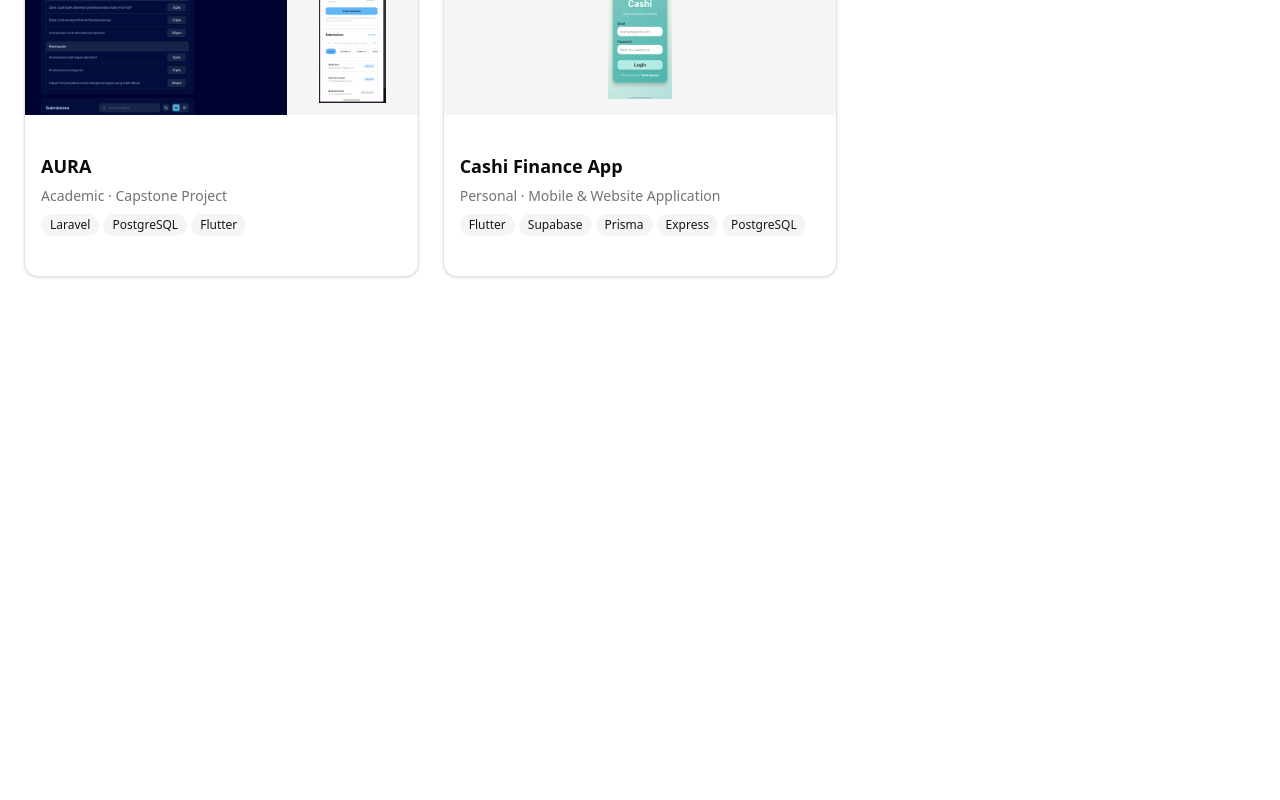
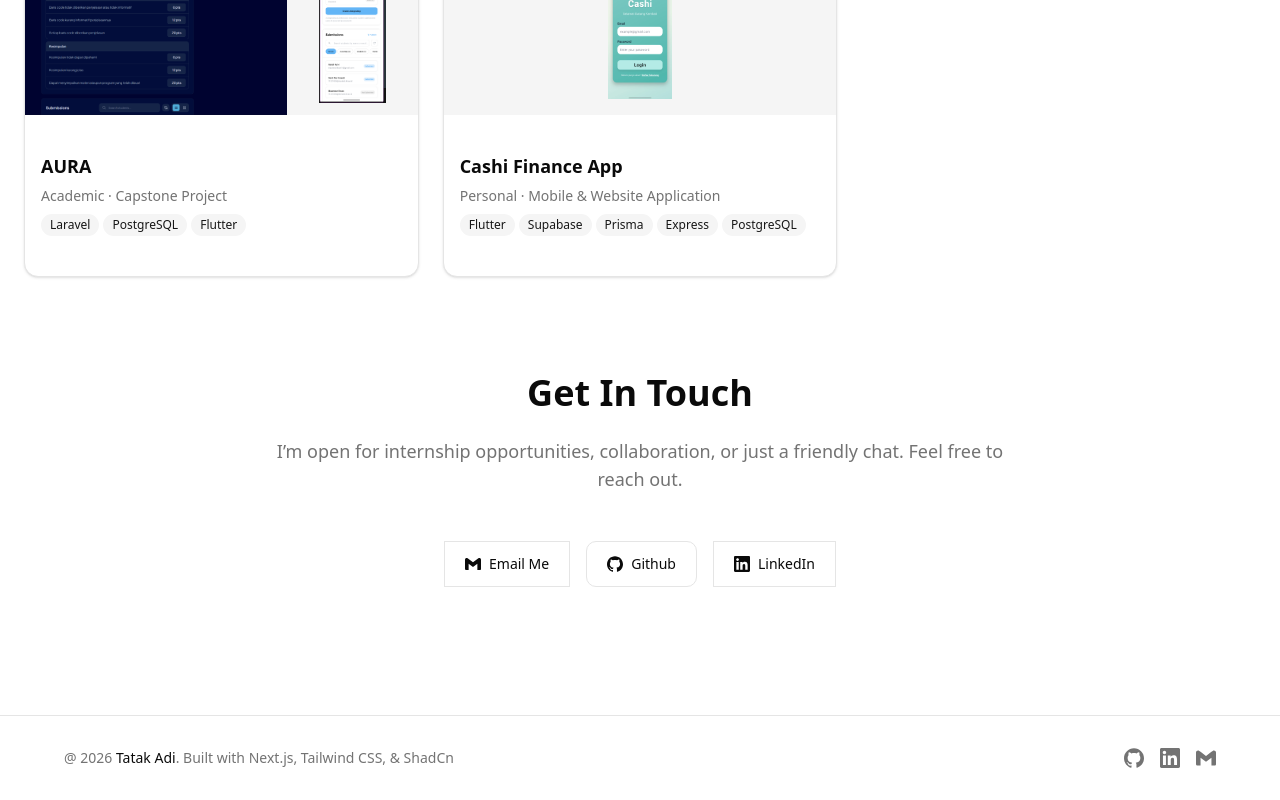
Before and after one commit to TatakAdi/Portofolio-Website, a Next.js app: page / in a window 1280 px wide. Shown: the part 2638-3438 px from the top of the page. Before the commit the page ends 2947 px from the top, so only its background shows below. Built offline with nearby package versions, Linux system fonts and the light colour scheme.

Commit message:
feat: contact section & footer

```diff
--- a/app/layout.tsx
+++ b/app/layout.tsx
@@ -2,6 +2,7 @@
 import { Geist, Geist_Mono } from "next/font/google";
 import { ThemeProvider } from "@/components/providers/ThemeProvider";
 import Navbar from "@/components/layout/Navbar";
+import Footer from "@/components/layout/Footer";
 import "./globals.css";
 
 const geistSans = Geist({
@@ -35,6 +36,7 @@
         <ThemeProvider>
           <Navbar />
           <main className="pt-16">{children}</main>
+          <Footer />
         </ThemeProvider>
       </body>
     </html>
--- a/app/page.tsx
+++ b/app/page.tsx
@@ -2,6 +2,7 @@
 import Hero from "@/components/sections/Hero";
 import TechStack from "@/components/sections/techStack";
 import Projects from "@/components/sections/Projects";
+import Contact from "@/components/sections/Contact";
 
 import ProjectData from "@/data/projects.json";
 import { Project } from "@/lib/types";
@@ -15,6 +16,7 @@
       <About />
       <TechStack />
       <Projects projects={projects} />
+      <Contact />
     </div>
   );
 }
--- a/components/layout/Footer.tsx
+++ b/components/layout/Footer.tsx
@@ -0,0 +1,41 @@
+import Link from "next/link";
+import { SiGithub, SiLinkedin, SiGmail } from "react-icons/si";
+
+export default function Footer() {
+  return (
+    <footer className="border-t border-border py-8 px-6 md:px-12">
+      <div className="mx-auto max-w-6xl flex flex-col gap-6 md:flex-row md:items-center md:justify-between">
+        {/* LEFT */}
+        <div className="text-sm text-muted-foreground">
+          @ {new Date().getFullYear()}{" "}
+          <span className="font-medium text-foreground">Tatak Adi</span>. Built
+          with Next.js, Tailwind CSS, & ShadCn
+        </div>
+
+        {/* RIGHT */}
+        <div className="flex items-center gap-4">
+          <Link
+            href="https://github.com/TatakAdi"
+            target="_blank"
+            className="text-muted-foreground transition hover:text-foreground"
+          >
+            <SiGithub className="h-5 w-5" />
+          </Link>
+          <Link
+            href="https://www.linkedin.com/in/tatak-adi-subagyo-4a7b6a27a"
+            target="_blank"
+            className="text-muted-foreground transition hover:text-foreground"
+          >
+            <SiLinkedin className="h-5 w-5" />
+          </Link>
+          <a
+            href="mailto:tatakadisubagyo@gmail.com"
+            className="text-muted-foreground transition hover:text-foreground"
+          >
+            <SiGmail className="h-5 w-5" />
+          </a>
+        </div>
+      </div>
+    </footer>
+  );
+}
--- a/components/sections/Contact.tsx
+++ b/components/sections/Contact.tsx
@@ -0,0 +1,56 @@
+"use client";
+
+import { SiLinkedin, SiGmail, SiGithub } from "react-icons/si";
+import Link from "next/link";
+import { useInView } from "@/hooks/useInView";
+
+export default function Contact() {
+  const { ref, isVisible } = useInView();
+
+  return (
+    <section
+      id="contact"
+      className="w-full py-24 px-6 md:px-6 transition-all duration-700 ease-out"
+    >
+      <div
+        ref={ref}
+        className={`mx-auto max-w-3xl text-center space-y-6 transition-all duration-700 ease-out ${
+          isVisible ? "opacity-100 translate-y-0" : "opacity-0 translate-y-8"
+        }`}
+      >
+        <h2 className="text-3xl md:text-4xl font-bold">Get In Touch</h2>
+        <p className="text-muted-foreground text-base md:text-lg">
+          I’m open for internship opportunities, collaboration, or just a
+          friendly chat. Feel free to reach out.
+        </p>
+
+        {/* Contact Actions */}
+        <div className="flex flex-col sm:flex-row items-center justify-center gap-4 pt-6">
+          <a
+            href="mailto:tatakadisubagyo@gmail.com"
+            className="flex items-center gap-2 rouded-lg border border-border px-5 py-3 text-sm font-medium transition hover:bg-accent"
+          >
+            <SiGmail className="h-4 w-4" />
+            Email Me
+          </a>
+
+          <Link
+            href="https://github.com/TatakAdi"
+            target="_blank"
+            className="flex items-center gap-2 rounded-lg border border-border px-5 py-3 text-sm font-medium transition hover:bg-accent"
+          >
+            <SiGithub className="h-4 w-4" /> Github
+          </Link>
+          <Link
+            href="https://www.linkedin.com/in/tatak-adi-subagyo-4a7b6a27a"
+            target="_blank"
+            className="flex items-center gap-2 rouded-lg border border-border px-5 py-3 text-sm font-medium transition hover:bg-accent"
+          >
+            <SiLinkedin className="h-4 w-4" />
+            LinkedIn
+          </Link>
+        </div>
+      </div>
+    </section>
+  );
+}
```
